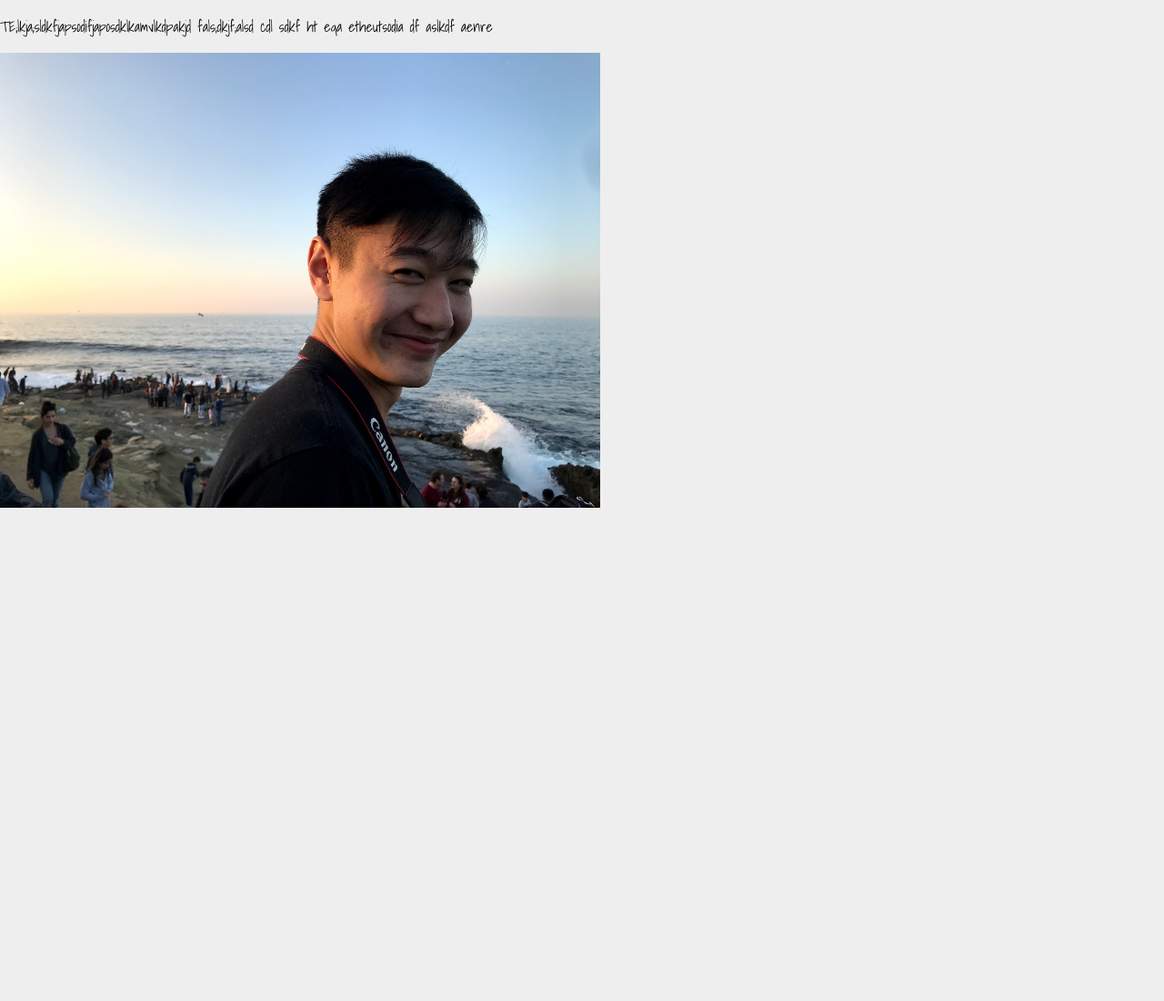
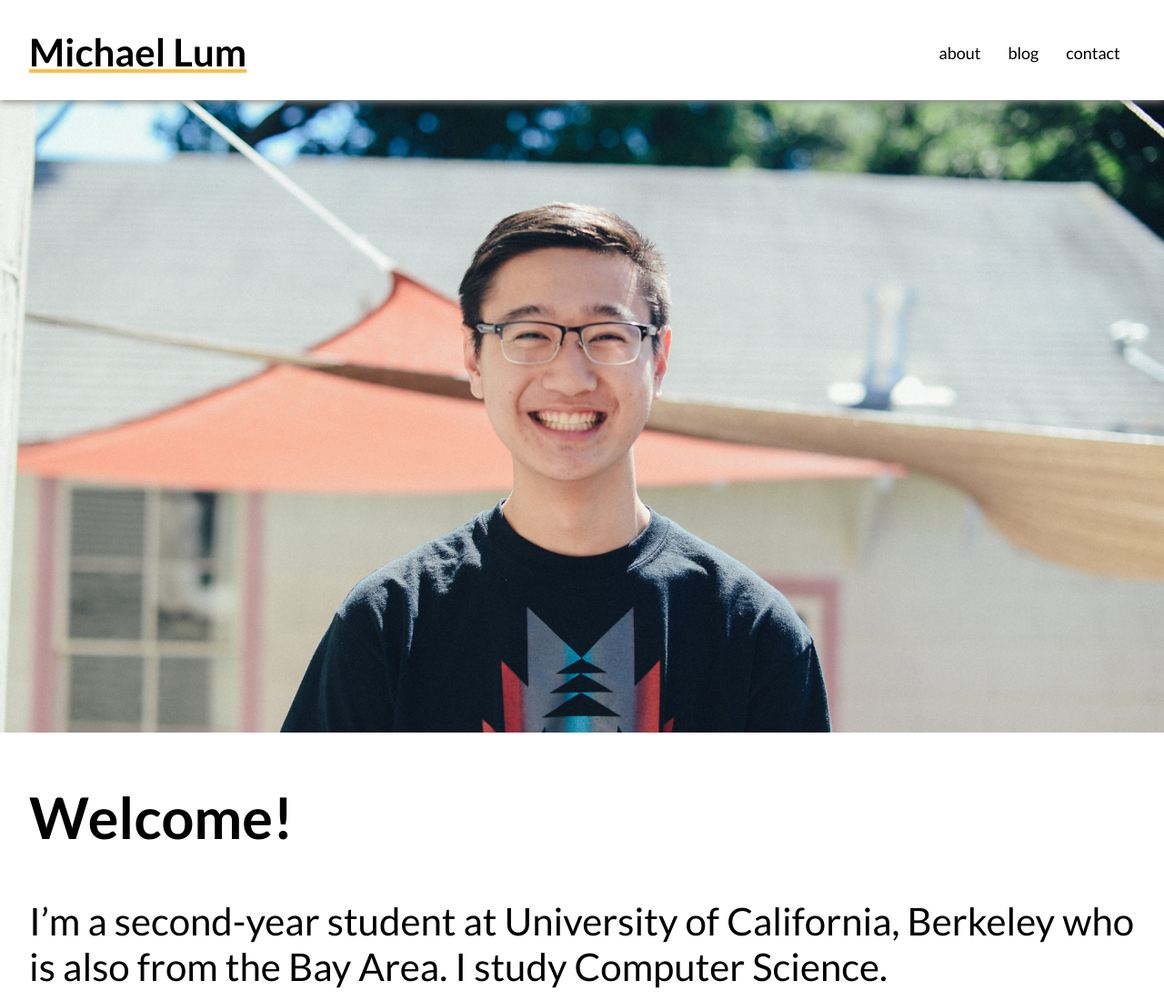
Before and after one commit to michael-lum/michael-lum.github.io, a plain HTML site: page index.html in a window 1280 px wide. Shown: the top 1100 px of the page at 91% size. Before the commit the page ends 800 px from the top, so only its background shows below. Drawn offline with Linux system fonts and the light colour scheme.

Commit message:
major updates

```diff
--- a/assets/css/style.css
+++ b/assets/css/style.css
@@ -1,6 +1,68 @@
+body {
+	font-family: 'Lato', sans-serif;
+	margin:0;
+}
 
-body {
-	margin: 0;
-	background: #eeeeee;
-	font-family: 'Shadows Into Light', cursive;
+
+#navbar {
+	height: 110px;
+	width: 100%;
+	box-shadow: 0px 2px 8px #888888;
+	z-index: 10;
+	position: fixed;
+	display: flex;
+	background: white;
 }
+
+#name {
+	width: 40%;
+	font-size: 42px;
+	margin-top: 2.5%;
+	margin-left: 2.5%;
+	margin-bottom: 2.5%;
+	text-decoration: underline;
+	text-decoration-color: #FCBF49;
+}
+
+
+
+#button-container {
+	width: 250px;
+	position: absolute;
+	overflow: hidden;
+	display: flex;
+	right: 0px;
+	margin-top: 3.5%;
+	margin-left: 2.5%;
+	margin-bottom: 2.5%
+
+}
+
+.button {
+	font-size: 18px;
+	padding: 1% 1% 1% 1%;
+	margin-right: 10%;
+
+}
+.button:hover {
+	color: #FCBF49;
+	cursor: pointer;
+}
+
+img {
+	width: 100%;
+	margin-top: 110px;
+}
+
+#bio {
+	font-size: 42px;
+	margin-left: 2.5%;
+}
+#about {
+	font-size: 36px;
+}
+.dec {
+	text-decoration: underline;
+	color: #FCBF49;
+	text-decoration-color: black;
+}
--- a/index.html
+++ b/index.html
@@ -2,16 +2,34 @@
 <html>
 	<head>
 		<link rel="stylesheet" type="text/css" href="assets/css/style.css">
-		<link href="https://fonts.googleapis.com/css?family=Shadows+Into+Light" rel="stylesheet">
+		<link href="https://fonts.googleapis.com/css?family=Lato:400,700" rel="stylesheet">
 		<link rel="shortcut icon" type="image/x-icon" href="assets/img/favicon.ico" />
 		<title>Michael Lum</title>
 
 	</head>
 
 	<body>
-		<p>TE;lkja;sldkfjapsodifjaposdklkamvlkdpakjd fals;dkjf;alsd cdl sdkf ht eqa etheutsodia df aslkdf aenre</p>
-		<div>
-			<img src="assets/img/IMG_4916.JPG" width="660" height="500"/>
+		<div id="navbar">
+			<b id="name">Michael Lum</b>
+			<div id="button-container">
+				<div class="button">about</div>
+				<div class="button">blog</div>
+				<div class="button">contact</div>
+			</div>
 		</div>
+
+		<main id="bio-container">
+			<img id="profile-picture" src="assets/img/DSC_0007.JPG">
+			<div id="bio">
+				<h2>Welcome!</h2>
+				<p>I’m a second-year student at University of California, Berkeley who is also from the Bay Area.  I study Computer Science.</p>
+				<div id="about">
+					<h3 class="dec">Things I do.</h3>
+					<p>Aside from being a full-time student, I play multiple instruments.  I teach students computer science.  I am involved in my fellowship.  </p>
+					<h3 class="dec">Experience.</h3>
+					<p>I’m a second-year student at University of California, Berkeley who is also from the Bay Area.  I study Computer Science.</p>
+				</div>
+			</div>
+		</main>
 	</body>
 </html>
```
Also changed, not shown: assets/img/DSC_0007.JPG (added), 1 other file.
